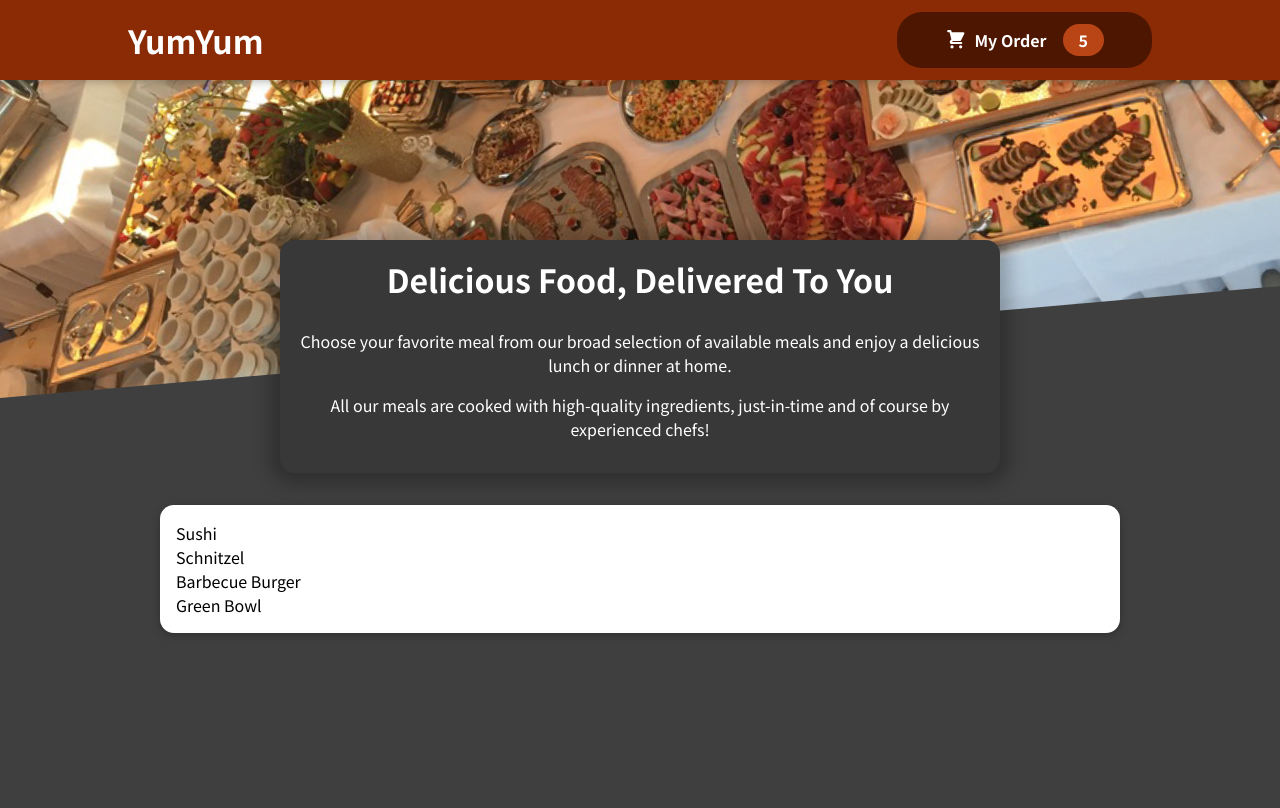
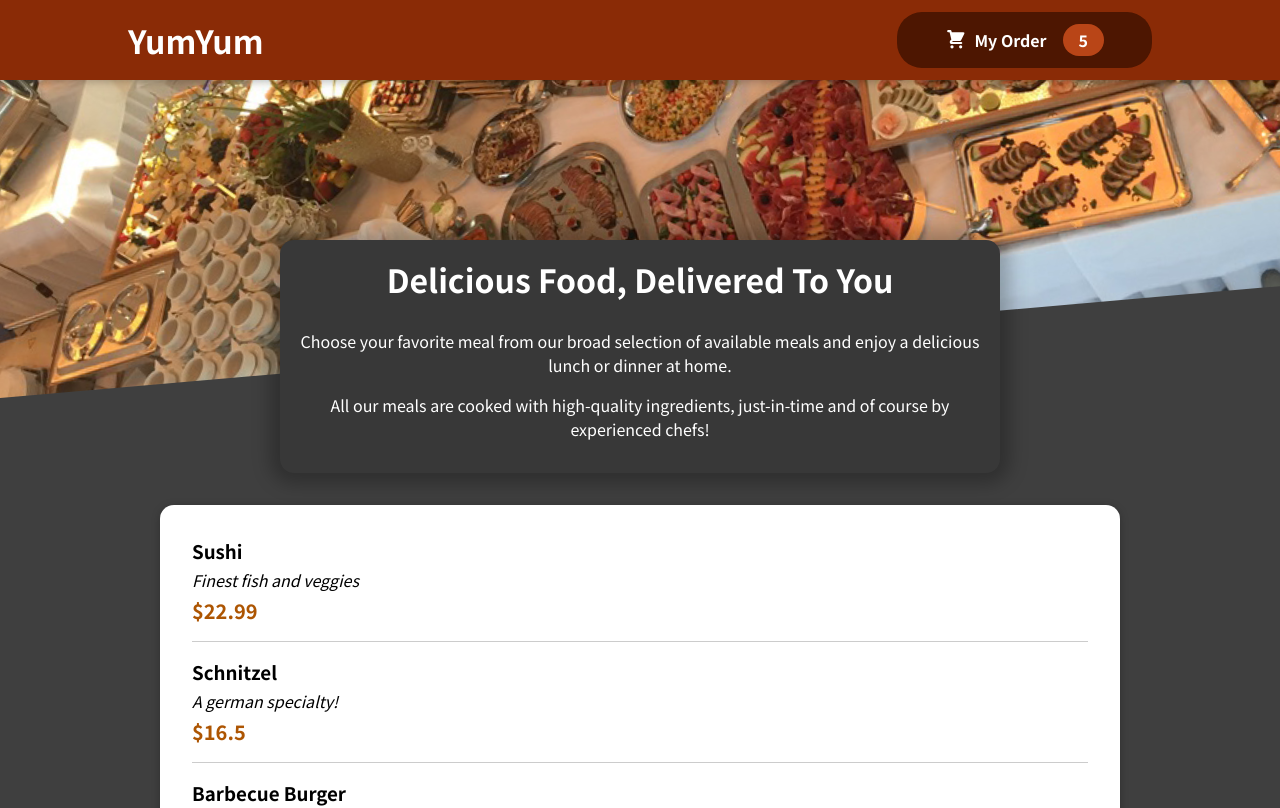
Before and after one commit to Spidergirl93/Food_Menu, a React (Create React App) app: page / in a window 1280 px wide. Shown: the top 808 px of the page. Built offline with nearby package versions, Linux system fonts and the light colour scheme.

Commit message:
add the food menu

```diff
--- a/src/components/Meals/AvailableMeals.js
+++ b/src/components/Meals/AvailableMeals.js
@@ -1,5 +1,6 @@
 //Component imports
 import Card from '../UI/Card';
+import MealList from './MealList';
 
 //CSS imports
 import styles from './AvailableMeals.module.css';
@@ -35,9 +36,12 @@
 //Main component
 const AvailableMeals = () => {
 
-    const dummyMeals = DUMMY_MEALS.map(meal => <li key={meal.id}>
-        {meal.name}
-    </li>)
+    const dummyMeals = DUMMY_MEALS.map(meal =>
+    <MealList
+    key={meal.id}
+    name={meal.name}
+    description={meal.description}
+    price={meal.price} />)
 
       return(
         <section className={styles.meals}>
--- /dev/null
+++ b/src/components/Meals/MealList.js
@@ -0,0 +1,19 @@
+//CSS imports
+import styles from './MealList.module.css';
+
+
+//Main component
+const MealList = (props) => {
+    return(
+        <li className={styles.meal}>
+            <div>
+                <h3>{props.name}</h3>
+                <div className={styles.description}>{props.description}</div>
+                <div className={styles.price}>${props.price}</div>
+            </div>
+        </li>
+    );
+}
+
+//Exports
+export default MealList;
--- /dev/null
+++ b/src/components/Meals/MealList.module.css
@@ -0,0 +1,22 @@
+.meal {
+    display: flex;
+    justify-content: space-between;
+    margin: 1rem;
+    padding-bottom: 1rem;
+    border-bottom: 1px solid #ccc;
+  }
+
+  .meal h3 {
+    margin: 0 0 0.25rem 0;
+  }
+
+  .description {
+    font-style: italic;
+  }
+
+  .price {
+    margin-top: 0.25rem;
+    font-weight: bold;
+    color: #ad5502;
+    font-size: 1.25rem;
+  }
```
Also changed, not shown: 1 other file (tests, documents, lock files or other folders).
